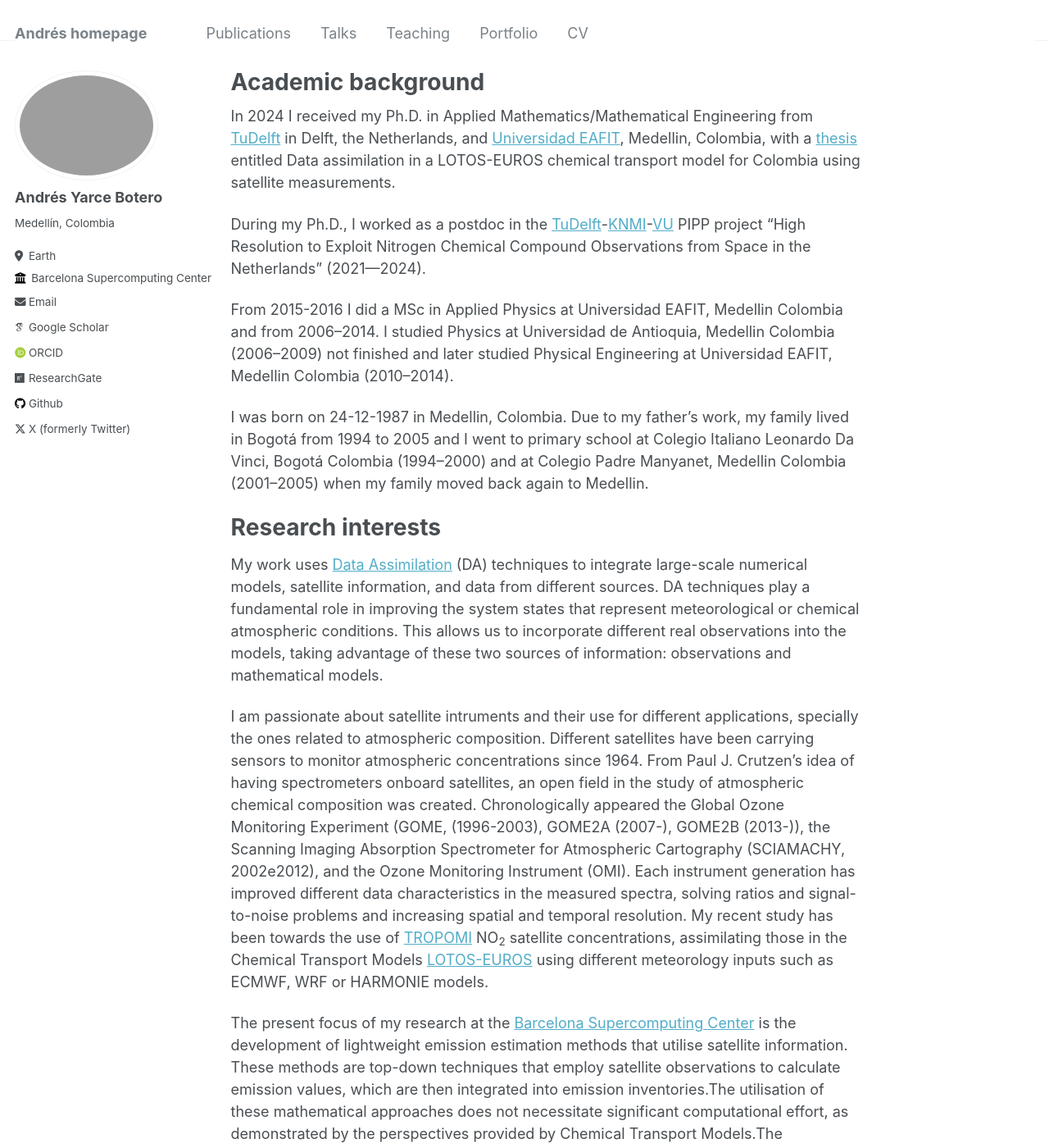
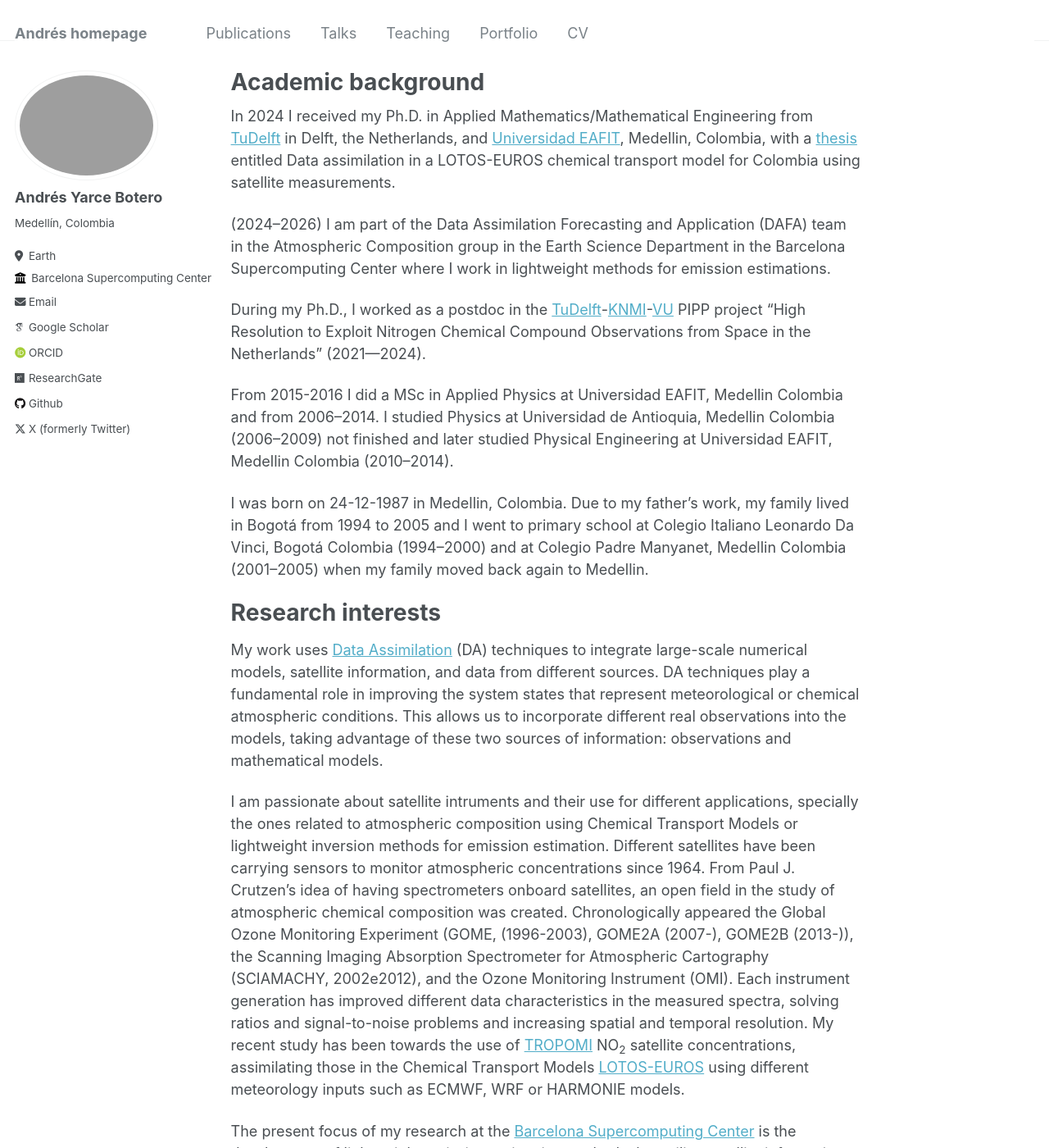
Before and after one commit to ayarceb/ayarceb.github.io, a Jekyll site: the page built from _pages/about.md, in a window 1280 px wide and 1400 px high. Shown: the whole window at 82% size. Built offline with Jekyll 4.4.1, drawn with Linux system fonts in a browser that asks for light colours; some web fonts are replaced.

Commit message:
Update about.md
Update personal information

```diff
--- a/_pages/about.md
+++ b/_pages/about.md
@@ -8,6 +8,8 @@
 ---
 
 In 2024 I received my Ph.D. in Applied Mathematics/Mathematical Engineering from [TuDelft](https://www.tudelft.nl/) in Delft, the Netherlands, and [Universidad EAFIT](https://www.eafit.edu.co/), Medellin, Colombia, with a [thesis](https://repository.tudelft.nl/islandora/object/uuid%3Ae202a1f3-9c73-42d1-b7f6-d45f9631df74) entitled Data assimilation in a LOTOS-EUROS chemical transport model for Colombia using satellite measurements.
+
+(2024--2026) I am part of the Data Assimilation Forecasting and Application (DAFA) team in the Atmospheric Composition group in the Earth Science Department in the Barcelona Supercomputing Center where I work in lightweight methods for emission estimations.
 
 During my Ph.D., I worked as a postdoc in the [TuDelft](https://www.tudelft.nl/en/)-[KNMI](www.knmi.nl)-[VU](https://vu.nl/) PIPP project "High Resolution to Exploit Nitrogen Chemical Compound Observations from Space in the Netherlands" (2021---2024).
 
@@ -21,7 +23,7 @@
 
 My work uses [Data Assimilation](https://research.reading.ac.uk/met-darc/aboutus/what-is-data-assimilation/) (DA) techniques to integrate large-scale numerical models, satellite information, and data from different sources. DA techniques play a fundamental role in improving the system states that represent meteorological or chemical atmospheric conditions. This allows us to incorporate different real observations into the models, taking advantage of these two sources of information: observations and mathematical models.
 
-I am passionate about satellite intruments and their use for different applications, specially the ones related to atmospheric composition. Different satellites have been carrying sensors to monitor atmospheric concentrations since 1964. From Paul J. Crutzen's idea of having spectrometers onboard satellites, an open field in the study of atmospheric chemical composition was created. Chronologically appeared the Global Ozone Monitoring Experiment (GOME, (1996-2003), GOME2A (2007-), GOME2B (2013-)), the Scanning Imaging Absorption Spectrometer for Atmospheric Cartography (SCIAMACHY, 2002e2012), and the Ozone Monitoring Instrument (OMI). Each instrument generation has improved different data characteristics in the measured spectra, solving ratios and signal-to-noise problems and increasing spatial and temporal resolution. My recent study has been towards the use of [TROPOMI](https://www.tropomi.eu/data-products/nitrogen-dioxide) NO<sub>2</sub> satellite concentrations, assimilating those in the Chemical Transport Models [LOTOS-EUROS](https://airqualitymodeling.tno.nl/lotos-euros/) using different meteorology inputs such as ECMWF, WRF or HARMONIE models.
+I am passionate about satellite intruments and their use for different applications, specially the ones related to atmospheric composition using Chemical Transport Models or lightweight inversion methods for emission estimation. Different satellites have been carrying sensors to monitor atmospheric concentrations since 1964. From Paul J. Crutzen's idea of having spectrometers onboard satellites, an open field in the study of atmospheric chemical composition was created. Chronologically appeared the Global Ozone Monitoring Experiment (GOME, (1996-2003), GOME2A (2007-), GOME2B (2013-)), the Scanning Imaging Absorption Spectrometer for Atmospheric Cartography (SCIAMACHY, 2002e2012), and the Ozone Monitoring Instrument (OMI). Each instrument generation has improved different data characteristics in the measured spectra, solving ratios and signal-to-noise problems and increasing spatial and temporal resolution. My recent study has been towards the use of [TROPOMI](https://www.tropomi.eu/data-products/nitrogen-dioxide) NO<sub>2</sub> satellite concentrations, assimilating those in the Chemical Transport Models [LOTOS-EUROS](https://airqualitymodeling.tno.nl/lotos-euros/) using different meteorology inputs such as ECMWF, WRF or HARMONIE models.
 
 
 The present focus of my research at the [Barcelona Supercomputing Center](https://www.bsc.es/) is the development of lightweight emission estimation methods that utilise satellite information. These methods are top-down techniques that employ satellite observations to calculate emission values, which are then integrated into emission inventories.The utilisation of these mathematical approaches does not necessitate significant computational effort, as demonstrated by the perspectives provided by Chemical Transport Models.The employment of these techniques is crucial for the acquisition of near real-time information, serving as a complementary source of data to validate emission inventories. The enhanced spatiotemporal resolution of atmospheric composition data from orbital instruments scheduled for deployment in the near future will facilitate the estimation of emissions from sources such as power plants and urban areas with greater temporal precision.This is a vital step in addressing humanity's pressing challenges related to emission reduction.
```
